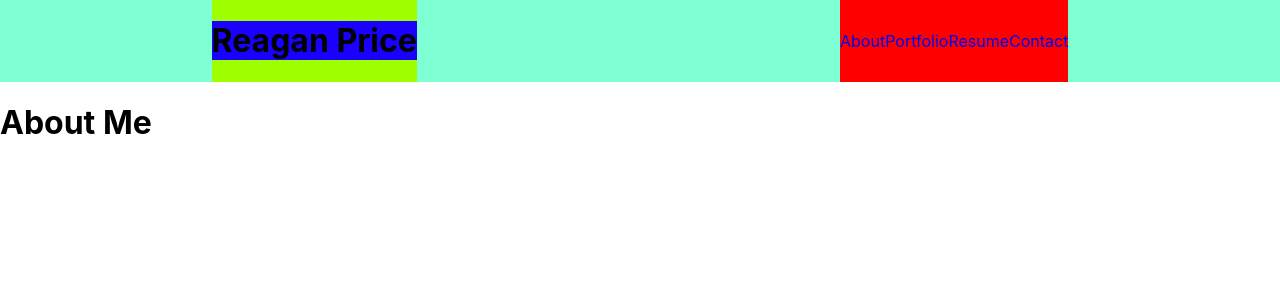
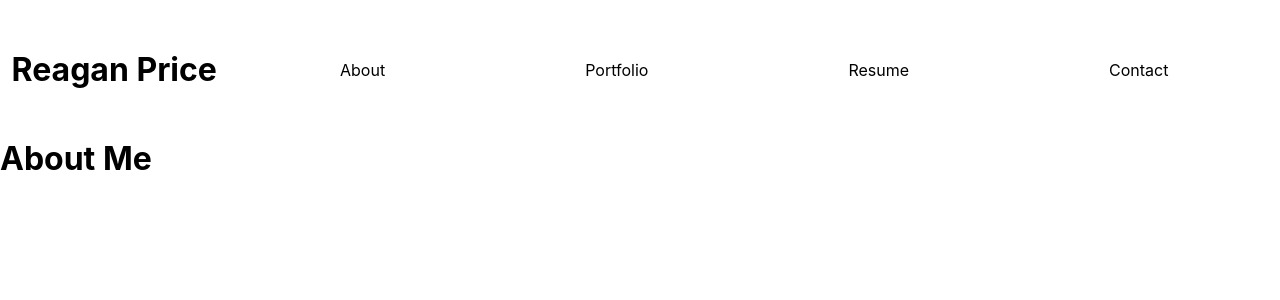
Before and after one commit to rprice000/portfolio-v2, a React (Create React App) app in the folder client/: page / in a window 1280 px wide. Shown: the top 300 px of the page. Built offline with nearby package versions, Linux system fonts and the light colour scheme.

Commit message:
finsihed nav/header spacing

```diff
--- a/client/src/components/Header/index.js
+++ b/client/src/components/Header/index.js
@@ -2,8 +2,8 @@ import React from 'react';
 
 function Header() {
     return (
-        <header id="header">
-            <h1 id="name">Reagan Price</h1>
+        <header>
+            <h1>Reagan Price</h1>
         </header>
     )
 }
--- a/client/src/index.css
+++ b/client/src/index.css
@@ -1,5 +1,8 @@
+* {
+  margin: 0;
+  padding: 0;
+}
 body {
-  margin: 0;
   font-family: -apple-system, BlinkMacSystemFont, 'Segoe UI', 'Roboto', 'Oxygen',
     'Ubuntu', 'Cantarell', 'Fira Sans', 'Droid Sans', 'Helvetica Neue',
     sans-serif;
@@ -13,38 +16,25 @@ code {
 }
 
 
+/* START === NAVIGATION AND HEADER STYLING */
+/* Heading Container / Unorder Nav List / Indvidual Nav Links */
+
+#headingContainer {
+  display: flex;
+  justify-content: space-around;
+  padding: 50px 0 50px 0;
+}
+
 #navUnorderdList {
   list-style-type: none;
-  margin: 0;
-  padding: 0;
   display: flex;
   align-items: center;
-  /* Testing */
-  background-color: red;
 }
 
 #navLinks {
   text-decoration: none;
+  color: inherit;
+  padding: 100px;
 }
 
-#name {
-
-
-/* Testing */
-  background-color: rgb(25, 0, 255);
-}
-
-#header {
-
-/* Testing */
-  background-color: rgb(157, 255, 0);
-}
-
-
-
-#headingContainer {
-  display: flex;
-  justify-content: space-around;
-/* Testing */
-  background-color: aquamarine;
-}
+/*  END === NAVIGATION AND HEADER STYLING */
```
